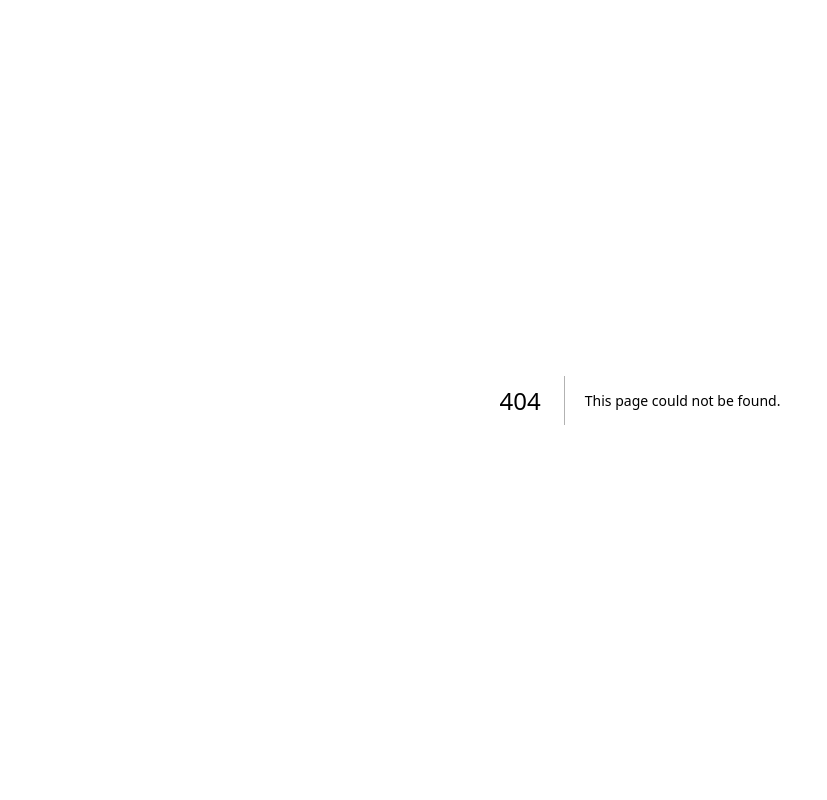
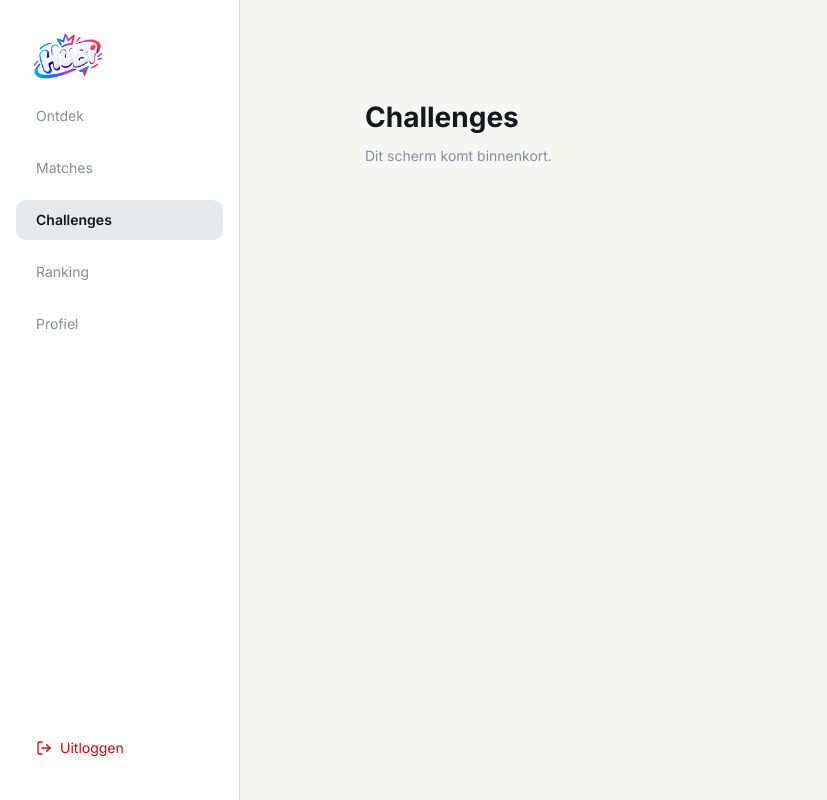
Before and after one commit to Tarikezfzafi/de-hu-monsters, a Next.js app: page /challenges in a window 1280 px wide. Before the commit this address had no page. Shown: the whole page, without its empty margins (0-827 px from the left). Built offline with nearby package versions, Linux system fonts and the light colour scheme.

Commit message:
Voeg uitlogknop en ontbrekende navigatieschermen toe

```diff
--- /dev/null
+++ b/app/(app)/challenges/page.tsx
@@ -0,0 +1,18 @@
+import type { Metadata } from "next";
+
+export const metadata: Metadata = {
+  title: "Challenges | HUBi",
+};
+
+export default function ChallengesPage() {
+  return (
+    <main className="flex flex-1 justify-center px-5 pt-12 pb-10 lg:px-16 lg:py-24">
+      <div className="w-full max-w-[350px] lg:max-w-[790px]">
+        <h1 className="text-[26px] font-bold lg:text-[28px]">Challenges</h1>
+        <p className="mt-1 text-[13px] text-hubi-muted lg:mt-2 lg:text-sm">
+          Dit scherm komt binnenkort.
+        </p>
+      </div>
+    </main>
+  );
+}
--- /dev/null
+++ b/app/(app)/matches/page.tsx
@@ -0,0 +1,18 @@
+import type { Metadata } from "next";
+
+export const metadata: Metadata = {
+  title: "Matches | HUBi",
+};
+
+export default function MatchesPage() {
+  return (
+    <main className="flex flex-1 justify-center px-5 pt-12 pb-10 lg:px-16 lg:py-24">
+      <div className="w-full max-w-[350px] lg:max-w-[790px]">
+        <h1 className="text-[26px] font-bold lg:text-[28px]">Matches</h1>
+        <p className="mt-1 text-[13px] text-hubi-muted lg:mt-2 lg:text-sm">
+          Dit scherm komt binnenkort.
+        </p>
+      </div>
+    </main>
+  );
+}
--- /dev/null
+++ b/app/(app)/ranking/page.tsx
@@ -0,0 +1,18 @@
+import type { Metadata } from "next";
+
+export const metadata: Metadata = {
+  title: "Ranking | HUBi",
+};
+
+export default function RankingPage() {
+  return (
+    <main className="flex flex-1 justify-center px-5 pt-12 pb-10 lg:px-16 lg:py-24">
+      <div className="w-full max-w-[350px] lg:max-w-[790px]">
+        <h1 className="text-[26px] font-bold lg:text-[28px]">Ranking</h1>
+        <p className="mt-1 text-[13px] text-hubi-muted lg:mt-2 lg:text-sm">
+          Dit scherm komt binnenkort.
+        </p>
+      </div>
+    </main>
+  );
+}
--- a/features/auth/actions.ts
+++ b/features/auth/actions.ts
@@ -233,3 +233,16 @@ export async function updatePassword(
   // 4. Doorsturen naar inloggen
   redirect("/login?wachtwoord=gewijzigd");
 }
+
+export async function logoutUser() {
+  // 1. Sessie beëindigen bij Supabase en de sessie-cookies wissen
+  const supabase = await createClient();
+  const { error } = await supabase.auth.signOut();
+
+  if (error) {
+    console.error(error);
+  }
+
+  // 2. Doorsturen naar inloggen
+  redirect("/login");
+}
--- a/features/navigatie/components/Navbar.tsx
+++ b/features/navigatie/components/Navbar.tsx
@@ -3,6 +3,8 @@
 import Image from "next/image";
 import Link from "next/link";
 import { usePathname } from "next/navigation";
+import { useFormStatus } from "react-dom";
+import { logoutUser } from "@/features/auth/actions";
 
 // Dezelfde vijf schermen als in de Figma-wireframes (mobiel en desktop)
 const LINKS = [
@@ -20,7 +22,7 @@ export function Navbar() {
   return (
     <nav
       aria-label="Hoofdnavigatie"
-      className="fixed inset-x-0 bottom-0 z-40 border-t border-hubi-line bg-background lg:sticky lg:inset-auto lg:top-0 lg:h-screen lg:w-60 lg:shrink-0 lg:self-start lg:border-t-0 lg:border-r lg:bg-white lg:px-4 lg:pt-8"
+      className="fixed inset-x-0 bottom-0 z-40 border-t border-hubi-line bg-background lg:sticky lg:inset-auto lg:top-0 lg:flex lg:h-screen lg:w-60 lg:shrink-0 lg:flex-col lg:self-start lg:border-t-0 lg:border-r lg:bg-white lg:px-4 lg:pt-8 lg:pb-8"
     >
       <Link
         href="/ontdek"
@@ -36,7 +38,7 @@ export function Navbar() {
         />
       </Link>
 
-      <ul className="grid h-[72px] grid-cols-5 lg:mt-4 lg:flex lg:h-auto lg:flex-col lg:gap-3">
+      <ul className="grid h-[72px] grid-cols-6 lg:mt-4 lg:flex lg:h-auto lg:flex-1 lg:flex-col lg:gap-3">
         {LINKS.map(({ href, label }) => {
           const actief = pathname === href || pathname.startsWith(`${href}/`);
 
@@ -56,7 +58,50 @@ export function Navbar() {
             </li>
           );
         })}
+
+        {/* Mobiel: zesde tab. Desktop: onderaan de zijbalk (mt-auto) */}
+        <li className="flex lg:mt-auto">
+          <form action={logoutUser} className="flex w-full">
+            <UitlogKnop />
+          </form>
+        </li>
       </ul>
     </nav>
   );
 }
+
+// Eigen component, want useFormStatus werkt alleen binnen een <form>
+function UitlogKnop() {
+  const { pending } = useFormStatus();
+
+  return (
+    <button
+      type="submit"
+      disabled={pending}
+      className="flex w-full flex-col items-center justify-center gap-1 text-[10px] font-medium uppercase text-red-600 transition-colors hover:text-red-700 focus-visible:outline-2 focus-visible:-outline-offset-2 focus-visible:outline-hubi-link disabled:cursor-not-allowed disabled:opacity-60 lg:h-10 lg:flex-row lg:justify-start lg:gap-2 lg:rounded-[10px] lg:px-5 lg:text-sm lg:font-normal lg:normal-case lg:hover:bg-red-50 lg:focus-visible:outline-offset-0"
+    >
+      <UitlogIcoon />
+      {pending ? "Bezig..." : "Uitloggen"}
+    </button>
+  );
+}
+
+function UitlogIcoon() {
+  return (
+    <svg
+      xmlns="http://www.w3.org/2000/svg"
+      viewBox="0 0 24 24"
+      fill="none"
+      stroke="currentColor"
+      strokeWidth="2"
+      strokeLinecap="round"
+      strokeLinejoin="round"
+      aria-hidden="true"
+      className="size-4 shrink-0"
+    >
+      <path d="M9 21H5a2 2 0 0 1-2-2V5a2 2 0 0 1 2-2h4" />
+      <path d="m16 17 5-5-5-5" />
+      <path d="M21 12H9" />
+    </svg>
+  );
+}
```
